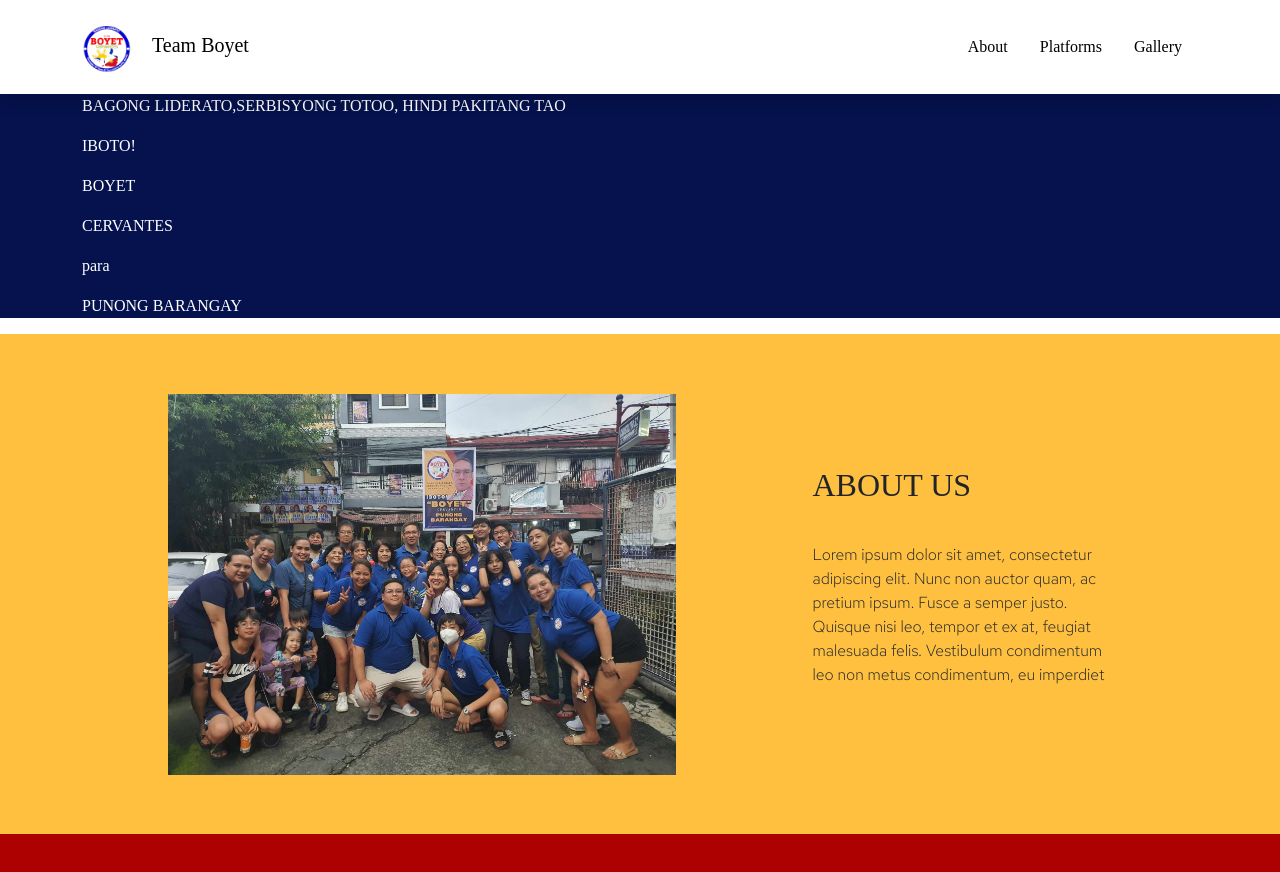
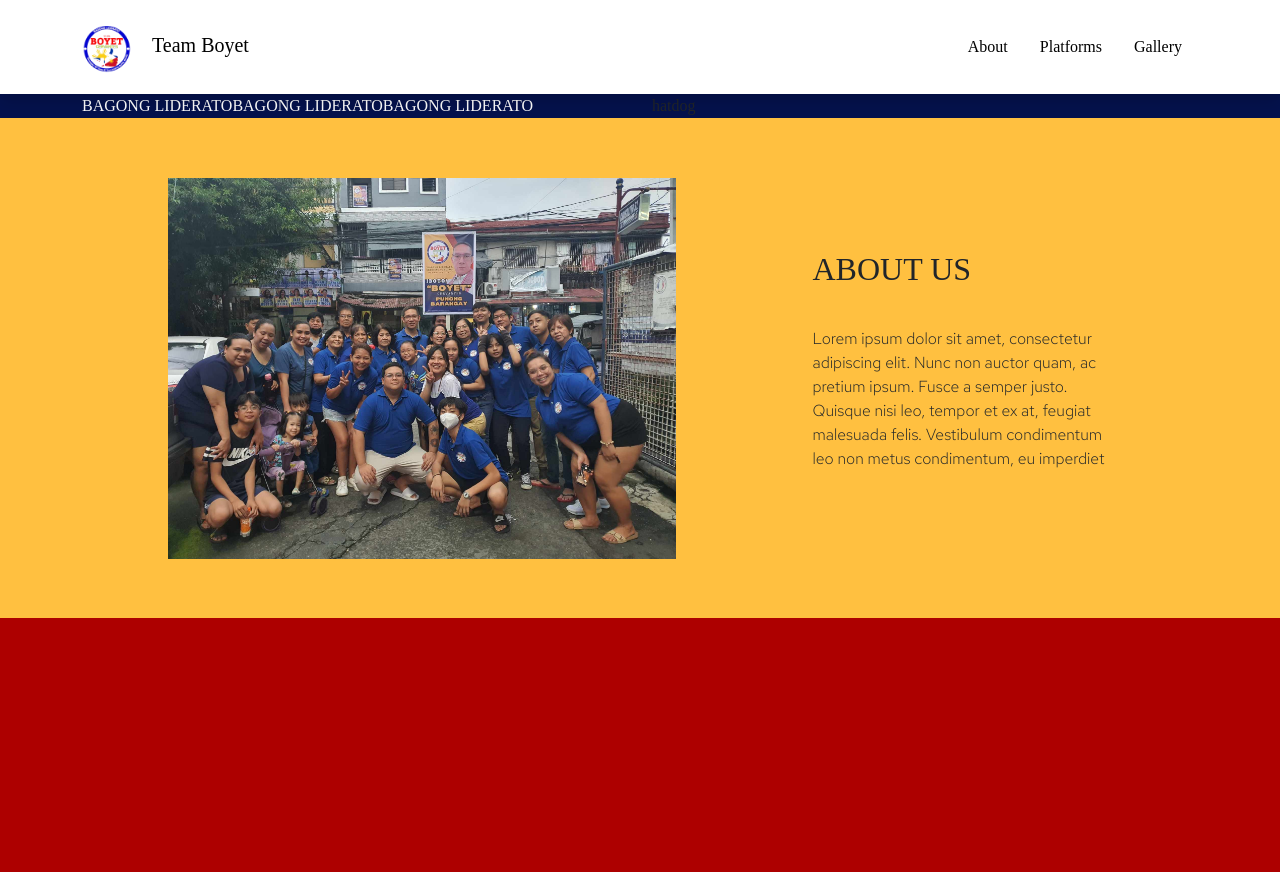
Before and after one commit to team-boyet/landing, a React (Create React App) app: page / in a window 1280 px wide. Shown: the top 872 px of the page. Built offline with nearby package versions, Linux system fonts and the light colour scheme; a web font is replaced by a local one.

Commit message:
Updated navbar header

```diff
--- a/src/components/Header.css
+++ b/src/components/Header.css
@@ -6,3 +6,8 @@
 .text-header{
     color: white;
 }
+
+.header-slogan{
+    color: white;
+    margin: 0;
+}
--- a/src/components/Header.jsx
+++ b/src/components/Header.jsx
@@ -1,23 +1,26 @@
+import { Col, Row } from "react-bootstrap";
 import "./Header.css";
 
 export const Header = () => {
-    let message1 = "BAGONG LIDERATO,SERBISYONG TOTOO, HINDI PAKITANG TAO"
-    let message2 = "IBOTO!"
-    let message3 = "BOYET"
-    let message4 = "CERVANTES"
-    let message5 = "para"
-    let message6 = "PUNONG BARANGAY"
-
+    let message1 = "BAGONG LIDERATO"
+    let message2 = "SERBISYONG TOTOO"
+    let message3 = "HINDI PAKITANG TAO"
     return(
         <>
             <section className="header-bg">
-                <div className="text-header container">
-                    <p>{message1}</p>
-                    <p>{message2}</p>
-                    <p>{message3}</p>
-                    <p>{message4}</p>
-                    <p>{message5}</p>
-                    <p>{message6}</p>
+                <div className="container">
+                    <Row>
+                        <Col>
+                            <div className="header-slogan">
+                                <a>{message1}</a>
+                                <a>{message1}</a>
+                                <a>{message1}</a>
+                            </div>
+                        </Col>
+                        <Col>
+                        hatdog
+                        </Col>
+                    </Row>
                 </div>
             </section>
         </>
--- a/src/components/myNavbar.css
+++ b/src/components/myNavbar.css
@@ -1,31 +1,21 @@
-.my-nav{
-    display: flex;
-    justify-content: space-between;
-    align-items: center;
-    background-color: #ffffff;
-    top: 0;
-    padding: 0 75px;
-    box-sizing: border-box;
-}
-
-#navbar-logo {
-    width: 50px;
-    margin-right: 20px;
-  }
-
 .active {
   background-color: none;
 }
 
-  nav .title {
-    margin: 1rem;
-    color: #002006;
-    font-family: Red Hat Display;
-    font-size: 32px;
-    font-style: normal;
-    font-weight: 500;
-    line-height: normal;
+nav {
+  display: flex;
+  justify-content: space-between;
+  align-items: center;
+  background-color: white;
+  top: 0;
+  padding: 0;
+  box-sizing: border-box;
 }
+
+.nav-title{
+  color: black;
+}
+
 
 nav ul {
   display: flex;
@@ -111,7 +101,7 @@
 }
 
 .nav-link {
-    color: #000000;
+  color: black;
 }
 
 .active:not(.nav-logo) {
--- a/src/components/myNavbar.jsx
+++ b/src/components/myNavbar.jsx
@@ -1,3 +1,4 @@
+
 import Container from 'react-bootstrap/Container';
 import Nav from 'react-bootstrap/Nav';
 import Navbar from 'react-bootstrap/Navbar';
@@ -9,7 +10,7 @@ export const myNavbar = ()=> {
     return(
         <nav className="navbar navbar-expand-lg  py-3 d-flex justify-content-space-between shadow sticky-top">
             <Container>
-                <Navbar.Brand href="#home">
+                <Navbar.Brand href="#home" className="nav-title">
                     <img id="navbar-logo" src={logo} alt="" />
                     Team Boyet
                 </Navbar.Brand>
```
Lines whose indentation alone changed are shown as unchanged.
